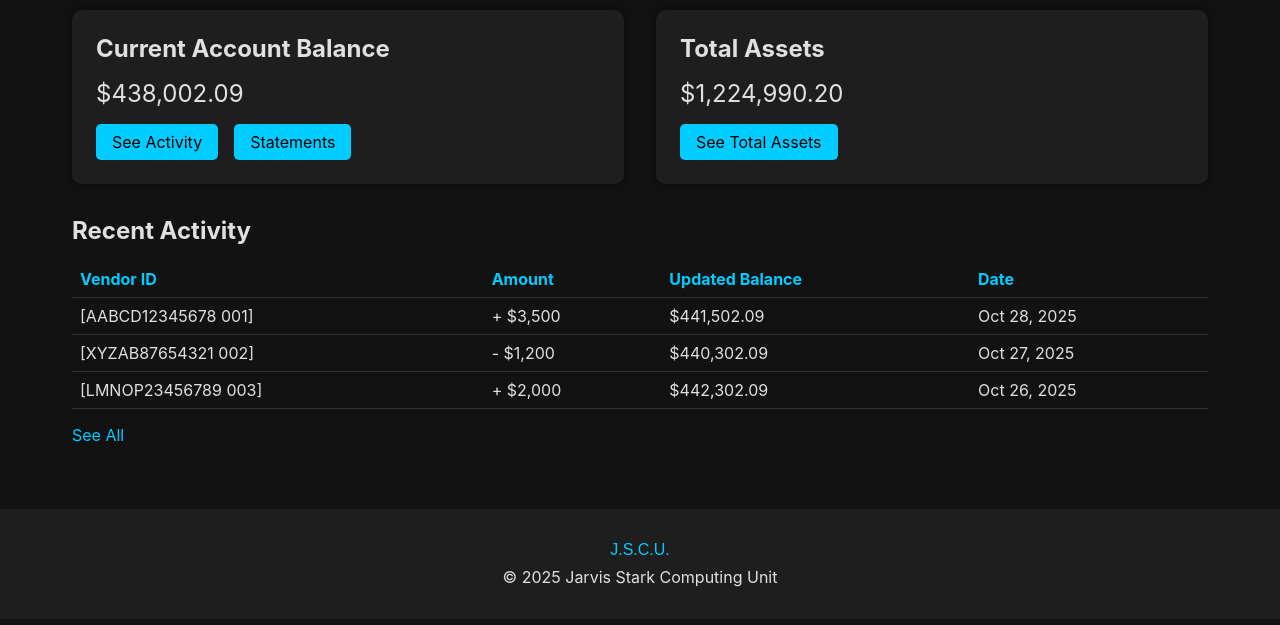
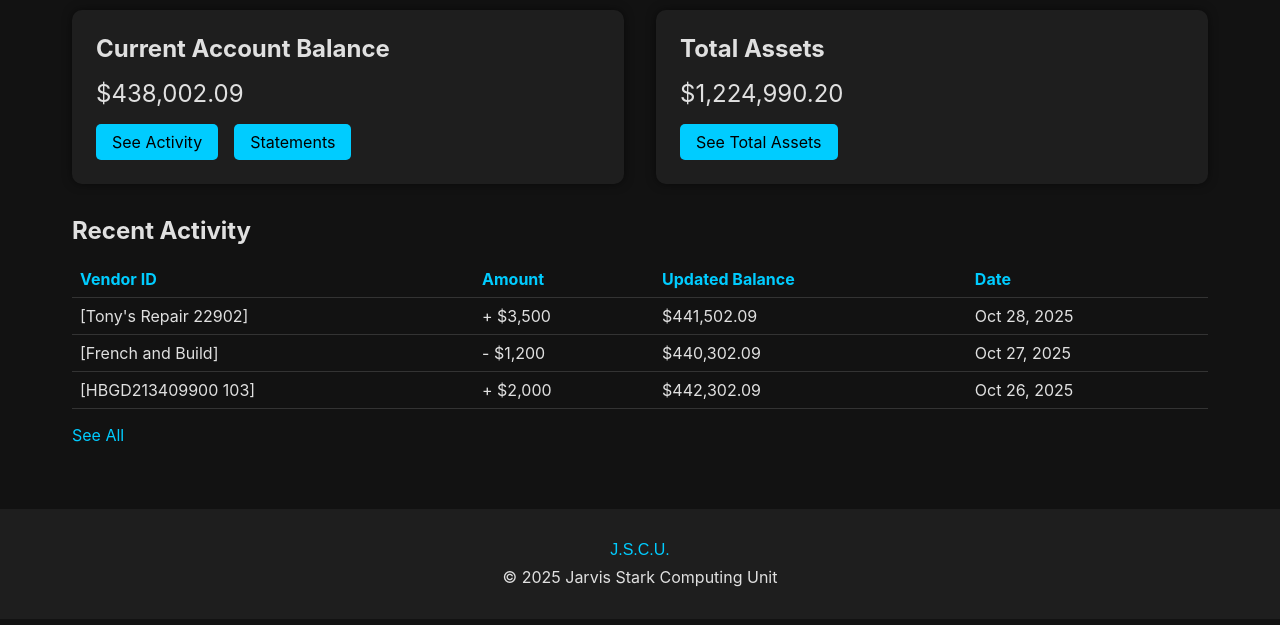
Before and after one commit to V4zyr/V4zyr.github.io, a plain HTML site: page index.html in a window 1280 px wide. Shown: the part 169-794 px from the top of the page. Drawn offline with Linux system fonts and the light colour scheme.

Commit message:
Update index.html

```diff
--- a/index.html
+++ b/index.html
@@ -62,19 +62,19 @@
                 </thead>
                 <tbody>
                     <tr>
-                        <td>[AABCD12345678 001]</td>
+                        <td>[Tony's Repair 22902]</td>
                         <td>+ $3,500</td>
                         <td>$441,502.09</td>
                         <td>Oct 28, 2025</td>
                     </tr>
                     <tr>
-                        <td>[XYZAB87654321 002]</td>
+                        <td>[French and Build]</td>
                         <td>- $1,200</td>
                         <td>$440,302.09</td>
                         <td>Oct 27, 2025</td>
                     </tr>
                     <tr>
-                        <td>[LMNOP23456789 003]</td>
+                        <td>[HBGD213409900 103]</td>
                         <td>+ $2,000</td>
                         <td>$442,302.09</td>
                         <td>Oct 26, 2025</td>
```
